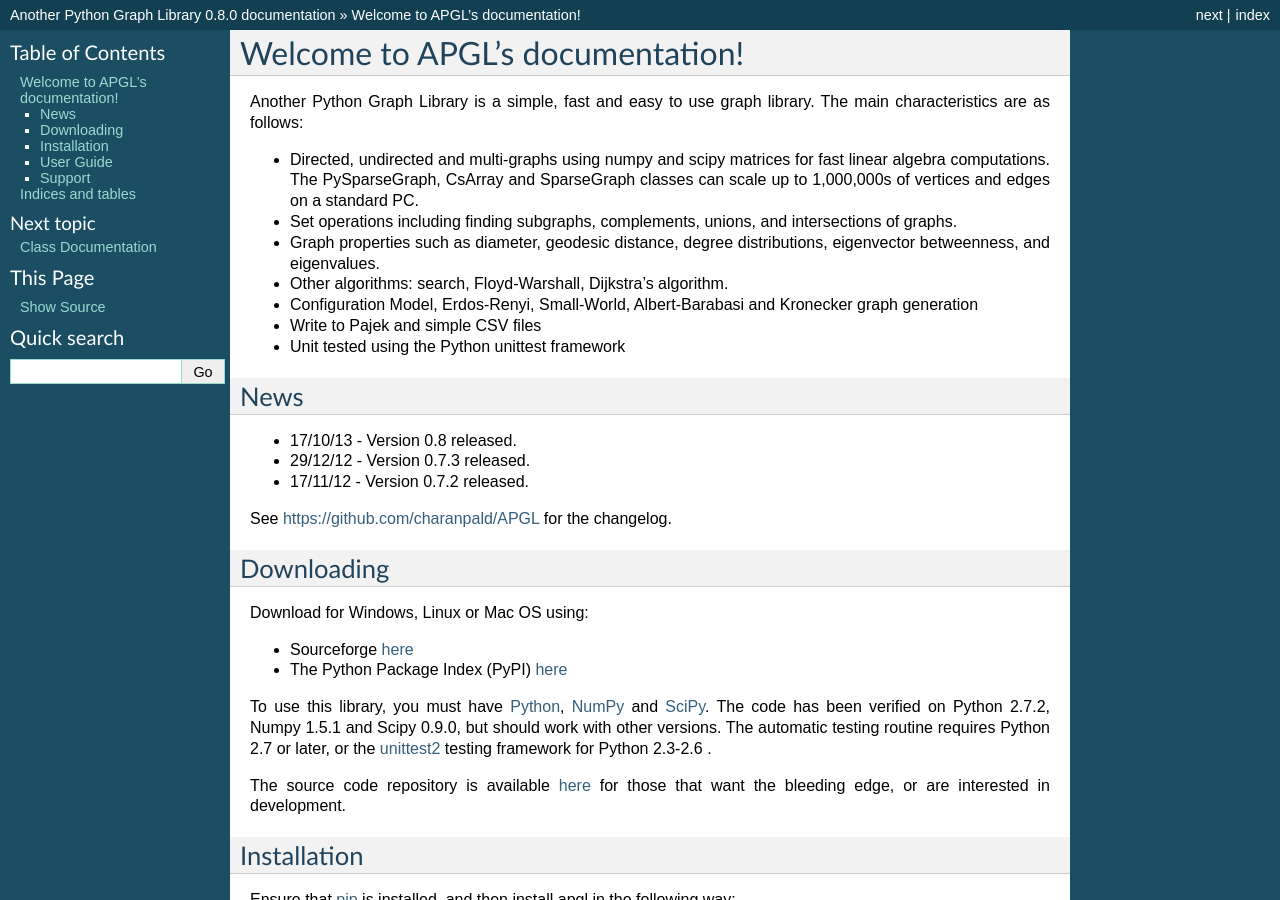
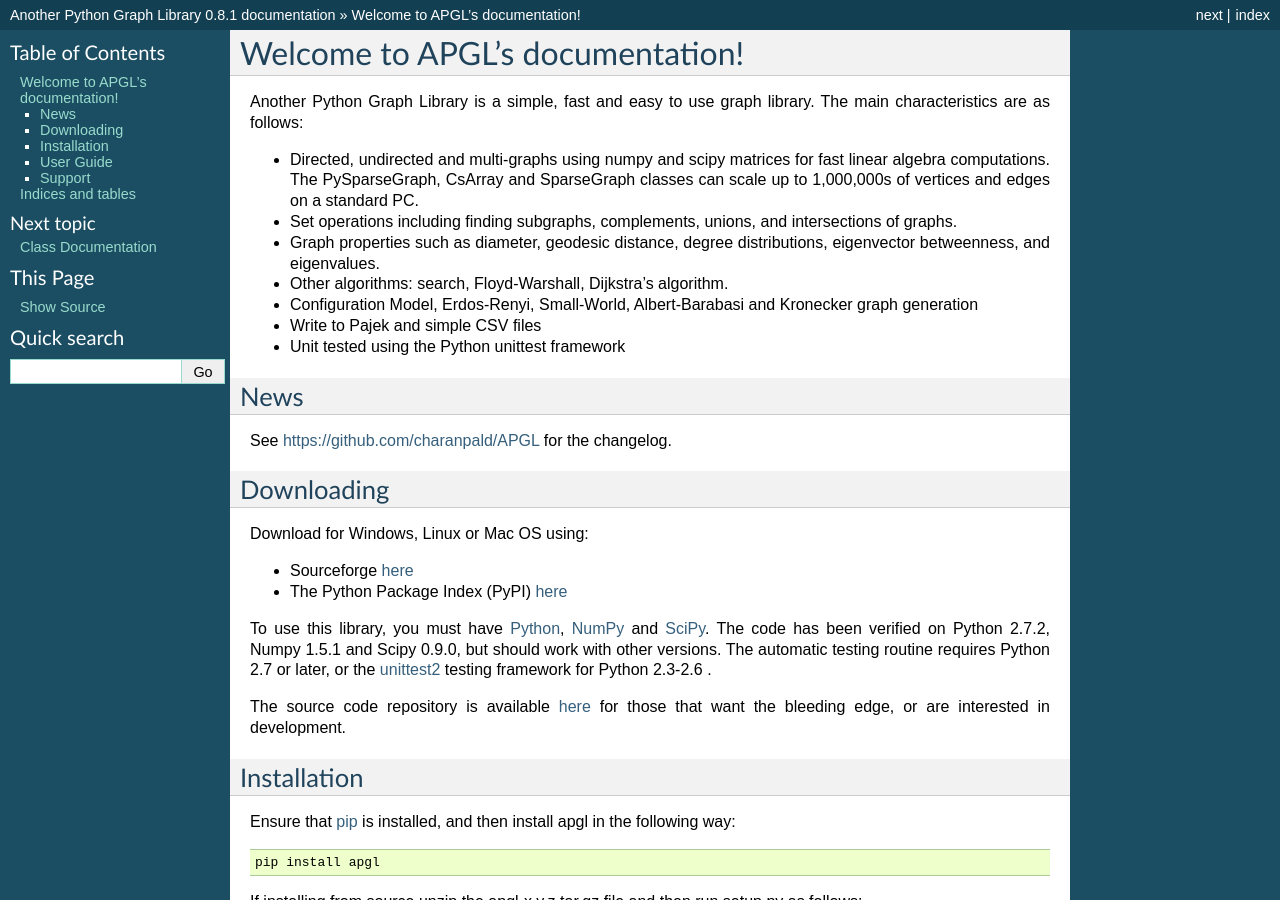
Before and after one commit to charanpald/APGL, a Sphinx documentation site: the page built from docs/index.rst, in a window 1280 px wide and 900 px high. Built offline with Sphinx 7.4.7, drawn with Linux system fonts in a browser that asks for light colours; pages that are not in the unit, such as notebooks, are missing from menus; some of the changed text lies outside the part shown.

```diff
--- a/apgl/version.py
+++ b/apgl/version.py
@@ -1 +1 @@
-__version__ = "0.8.0"
+__version__ = "0.8.1"
--- a/docs/conf.py
+++ b/docs/conf.py
@@ -39,7 +39,7 @@ master_doc = 'index'
 
 # General information about the project.
 project = u'Another Python Graph Library'
-copyright = u'2010, Charanpal Dhanjal'
+copyright = u'2014, Charanpal Dhanjal'
 
 # The version info for the project you're documenting, acts as replacement for
 # |version| and |release|, also used in various other places throughout the
@@ -48,7 +48,7 @@ copyright = u'2010, Charanpal Dhanjal'
 # The short X.Y version.
 version = '0.8'
 # The full version, including alpha/beta/rc tags.
-release = '0.8.0'
+release = '0.8.1'
 
 # The language for content autogenerated by Sphinx. Refer to documentation
 # for a list of supported languages.
--- a/docs/index.rst
+++ b/docs/index.rst
@@ -18,9 +18,6 @@ Another Python Graph Library is a simple, fast and easy to use graph library. Th
 
 News
 ----
-* 17/10/13 - Version 0.8 released.
-* 29/12/12 - Version 0.7.3 released.
-* 17/11/12 - Version 0.7.2 released.
 
 See https://github.com/charanpald/APGL for the changelog.
 
```
Also changed, not shown: README.rst (+7 -0 lines), docs/Sampling.rst (deleted, +0 -25 lines).
